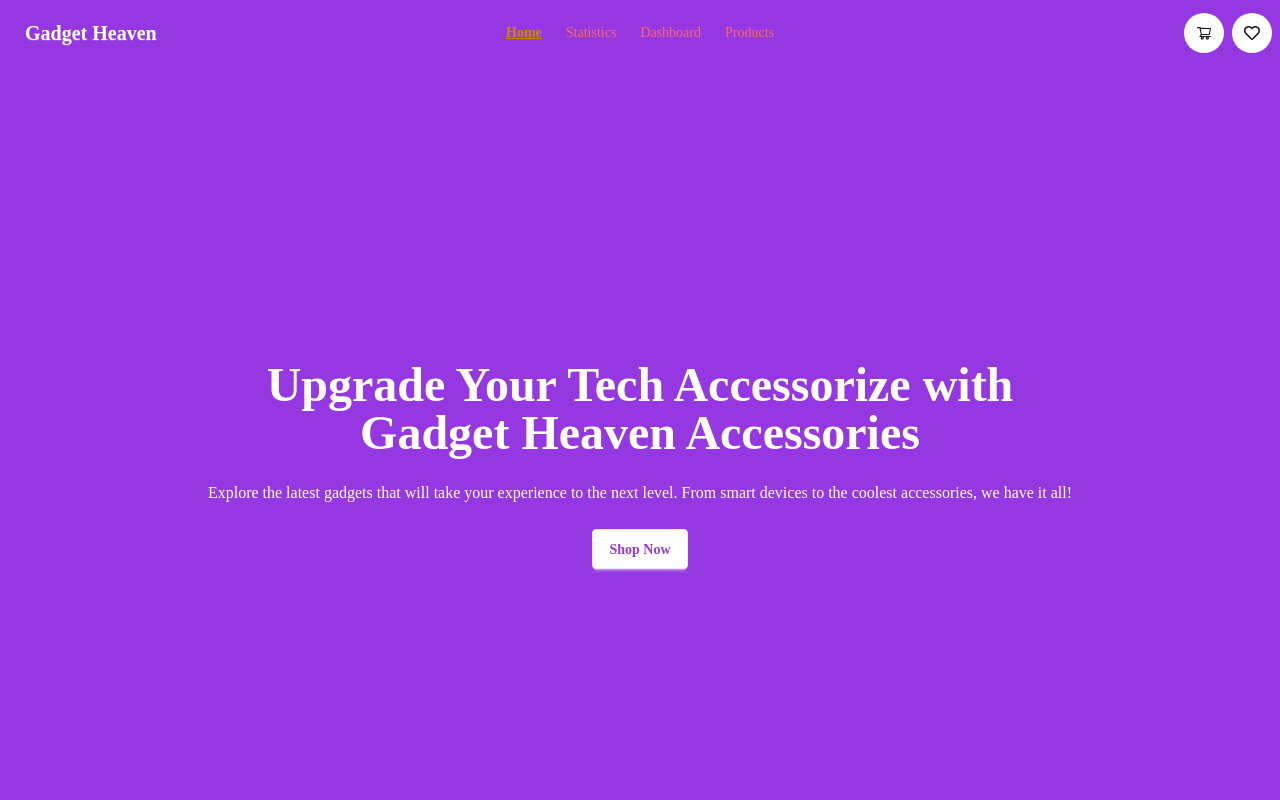
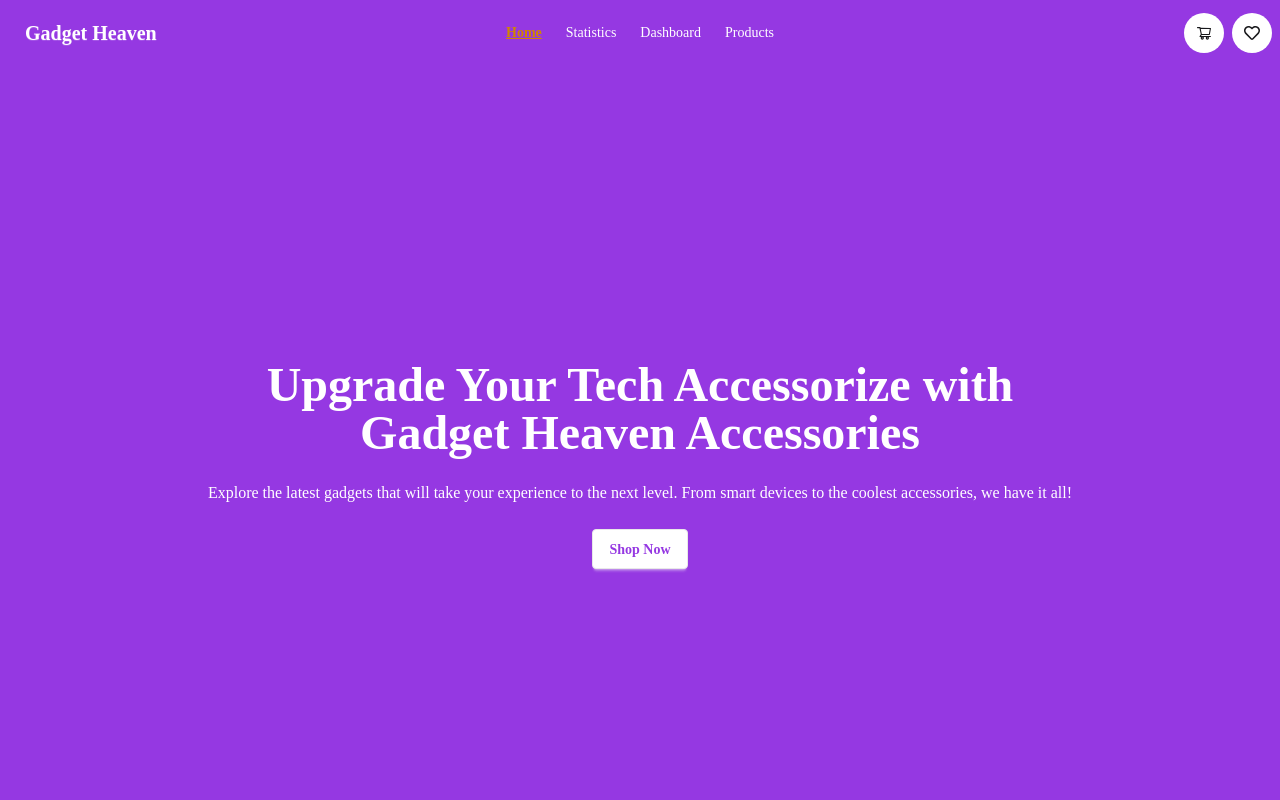
Before and after one commit to mddalimmiah/b10a8-gadget-heaven-mddalimmiah, a React (Vite) app: page / in a window 1280 px wide. Shown: the top 800 px of the page. Built offline with nearby package versions, Linux system fonts and the light colour scheme.

Commit message:
added some change

```diff
--- a/src/components/Navbar/Navbar.jsx
+++ b/src/components/Navbar/Navbar.jsx
@@ -7,16 +7,16 @@ const Navbar = () => {
     const links =
         <>
             <li><NavLink  className={({ isActive }) =>
-          isActive ? "text-yellow-600 font-bold underline" : "text-red-400"
+          isActive ? "text-yellow-600 font-bold underline" : "text-white"
         }  to={'/'}>Home</NavLink></li>
             <li><NavLink className={({ isActive }) =>
-          isActive ? "text-yellow-600 font-bold underline" : "text-red-400"
+          isActive ? "text-yellow-600 font-bold underline" : "text-white"
         } to={'/statistics'}>Statistics</NavLink></li>
             <li><NavLink className={({ isActive }) =>
-          isActive ? "text-yellow-600 font-bold underline" : "text-red-400"
+          isActive ? "text-yellow-600 font-bold underline" : "text-white"
         } to={'/dashboard'}>Dashboard</NavLink></li>
             <li><NavLink className={({ isActive }) =>
-          isActive ? "text-yellow-600 font-bold underline" : "text-red-400"
+          isActive ? "text-yellow-600 font-bold underline" : "text-white"
         } to={'/products'}>Products</NavLink></li>
 
         </>
@@ -41,7 +41,7 @@ const Navbar = () => {
                     </div>
                     <ul
                         tabIndex={0}
-                        className="menu menu-sm dropdown-content bg-base-100 font-medium rounded-box z-[1] mt-3 w-52 p-2 shadow">
+                        className="menu menu-sm dropdown-content bg-green-400 font-medium rounded-box z-[1] mt-3 w-52 p-2 shadow">
                         {links}
 
                     </ul>
```
